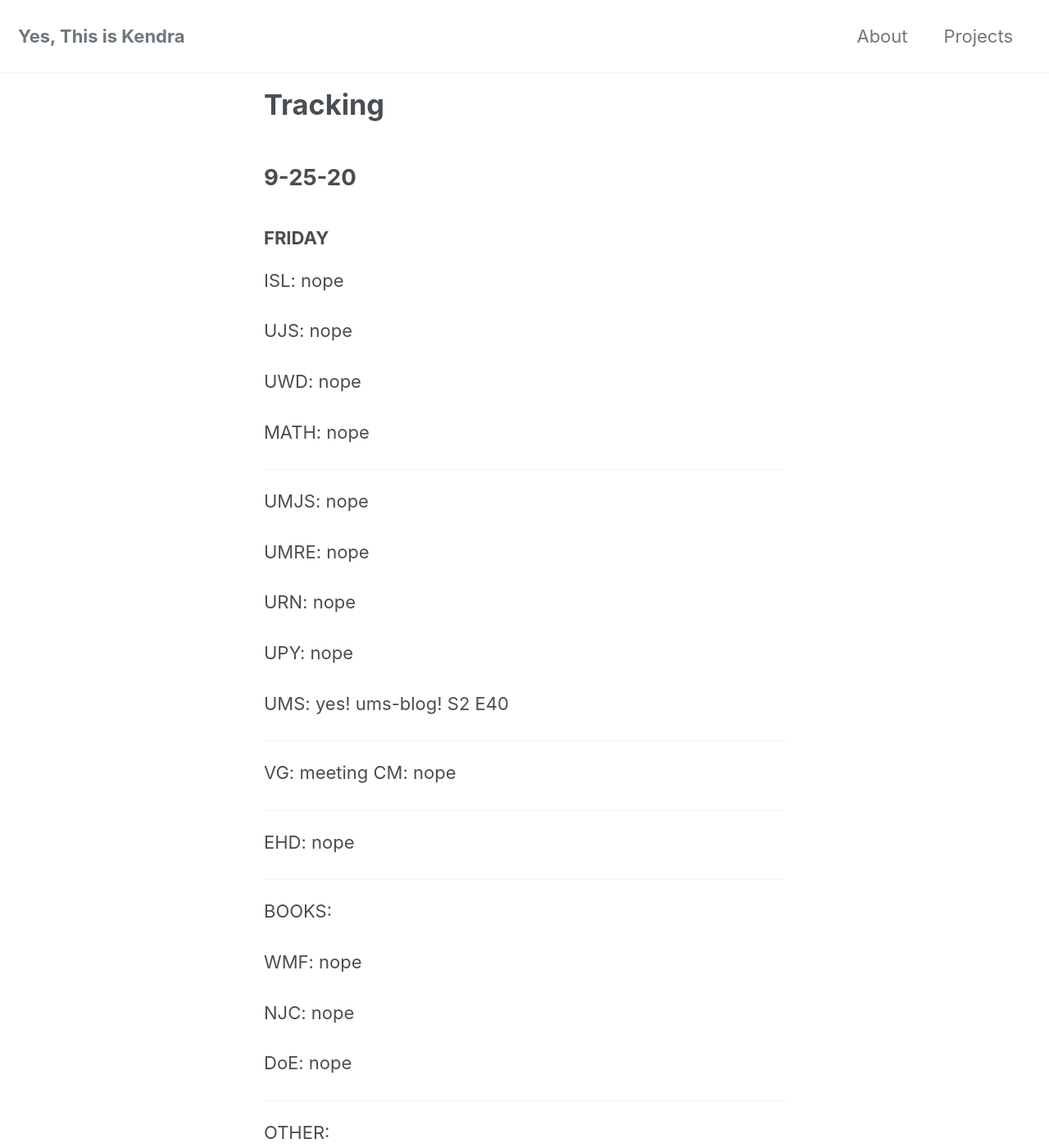
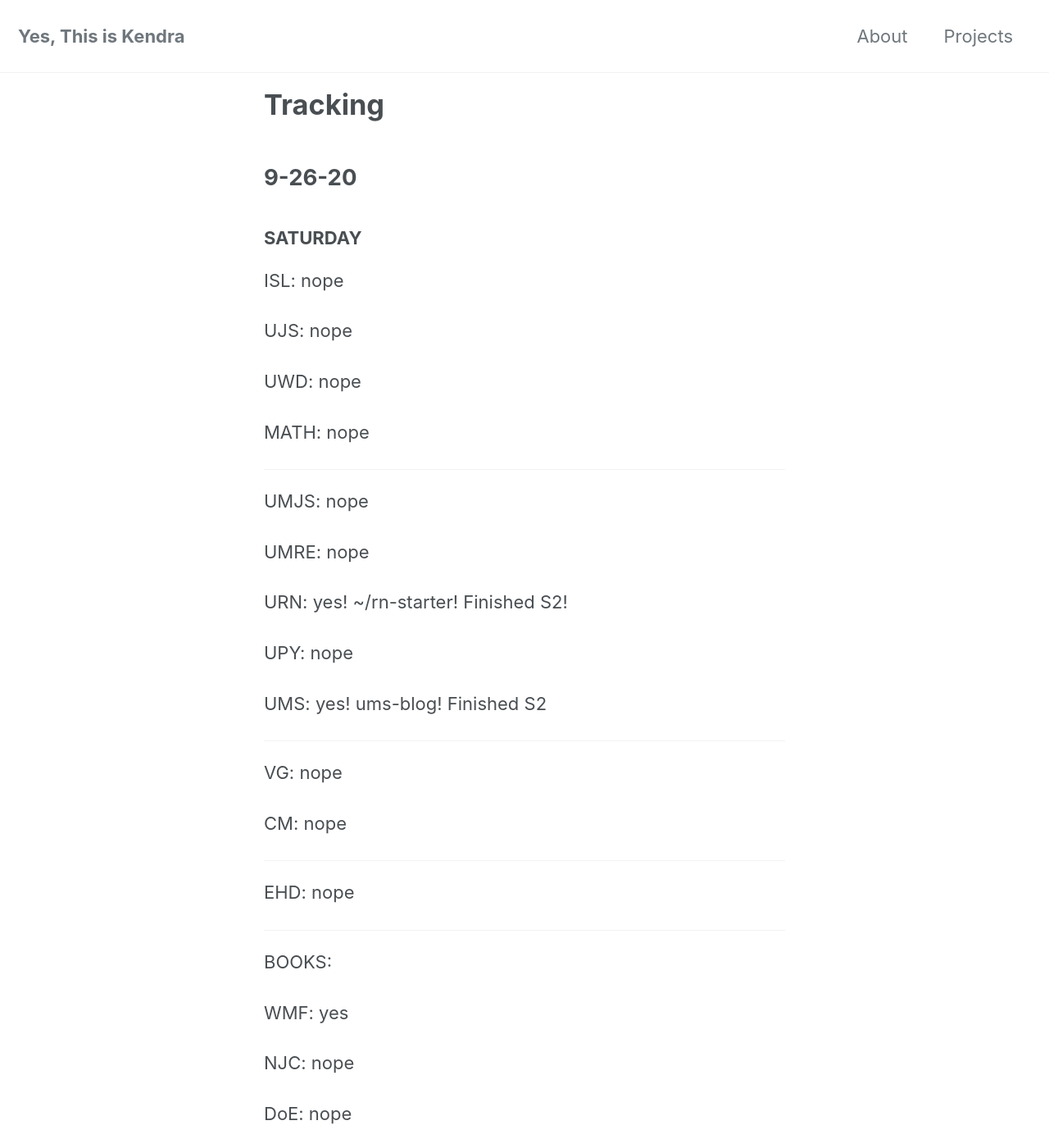
Before and after one commit to yesthisiskendra/yesthisiskendra.github.io, a Jekyll site: the page built from _pages/tracking.md, in a window 1280 px wide and 1400 px high. Shown: the whole window at 82% size. Built offline with Jekyll 4.4.1, drawn with Linux system fonts in a browser that asks for light colours; cached includes are drawn as plain includes; nearby versions of some CDN libraries; some of the changed text lies outside the part shown.

Commit message:
Add tracking

```diff
--- a/_pages/tracking.md
+++ b/_pages/tracking.md
@@ -3,6 +3,56 @@ layout: home
 title: "Tracking"
 permalink: /tracking/
 ---
+
+## 9-26-20
+
+### SATURDAY
+
+ISL: nope
+
+UJS: nope
+
+UWD: nope
+
+MATH: nope
+
+---
+
+UMJS: nope
+
+UMRE: nope
+
+URN: yes! ~/rn-starter! Finished S2!
+
+UPY: nope
+
+UMS: yes! ums-blog! Finished S2
+
+---
+
+VG: nope
+
+CM: nope
+
+---
+
+EHD: nope
+
+---
+
+BOOKS:
+
+WMF: yes
+
+NJC: nope
+
+DoE: nope
+
+---
+
+OTHER:
+
+CNLP: nope
 
 ## 9-25-20
 
@@ -41,7 +91,7 @@ EHD: nope
 
 BOOKS:
 
-WMF: nope
+WMF: yes
 
 NJC: nope
 
```
